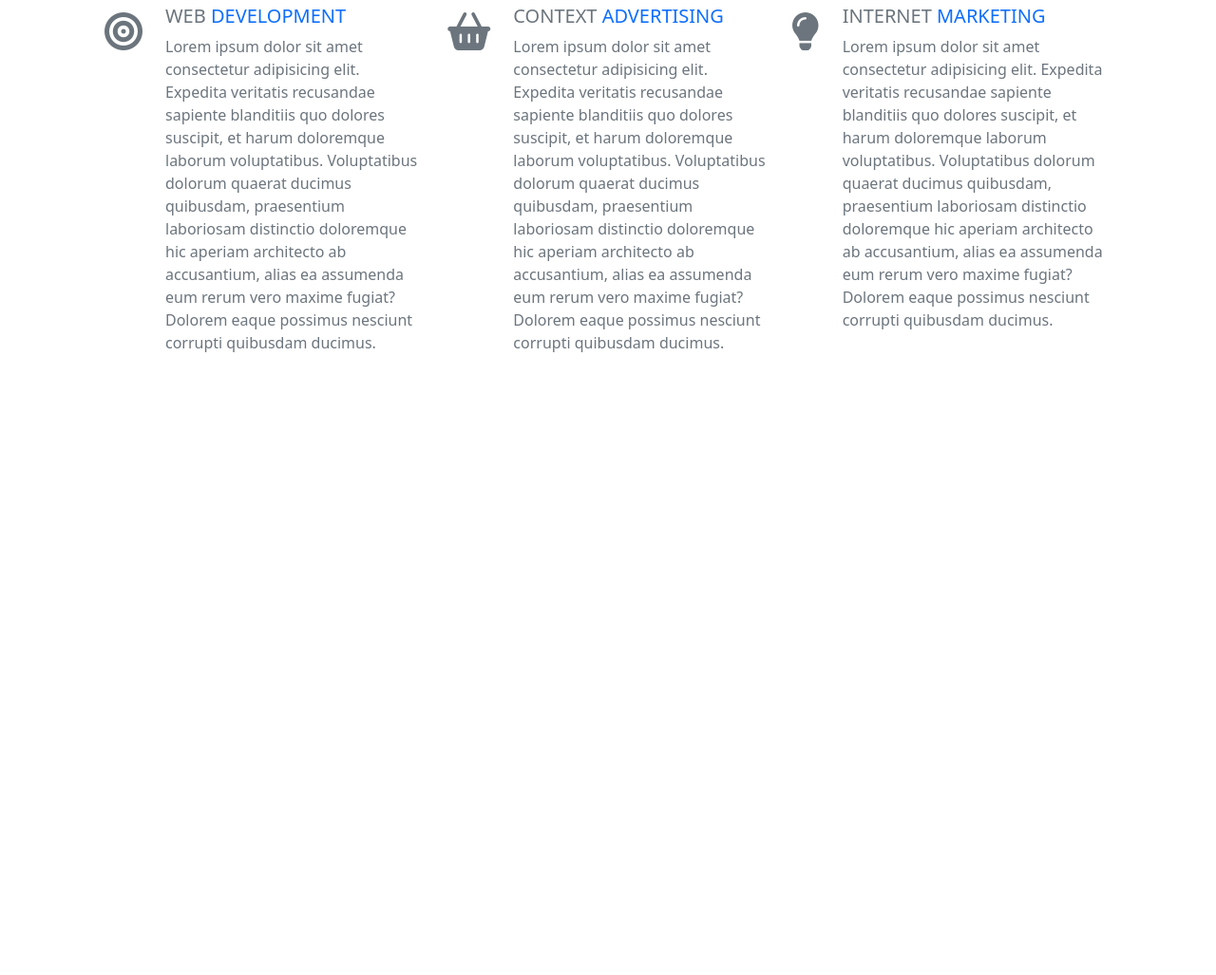
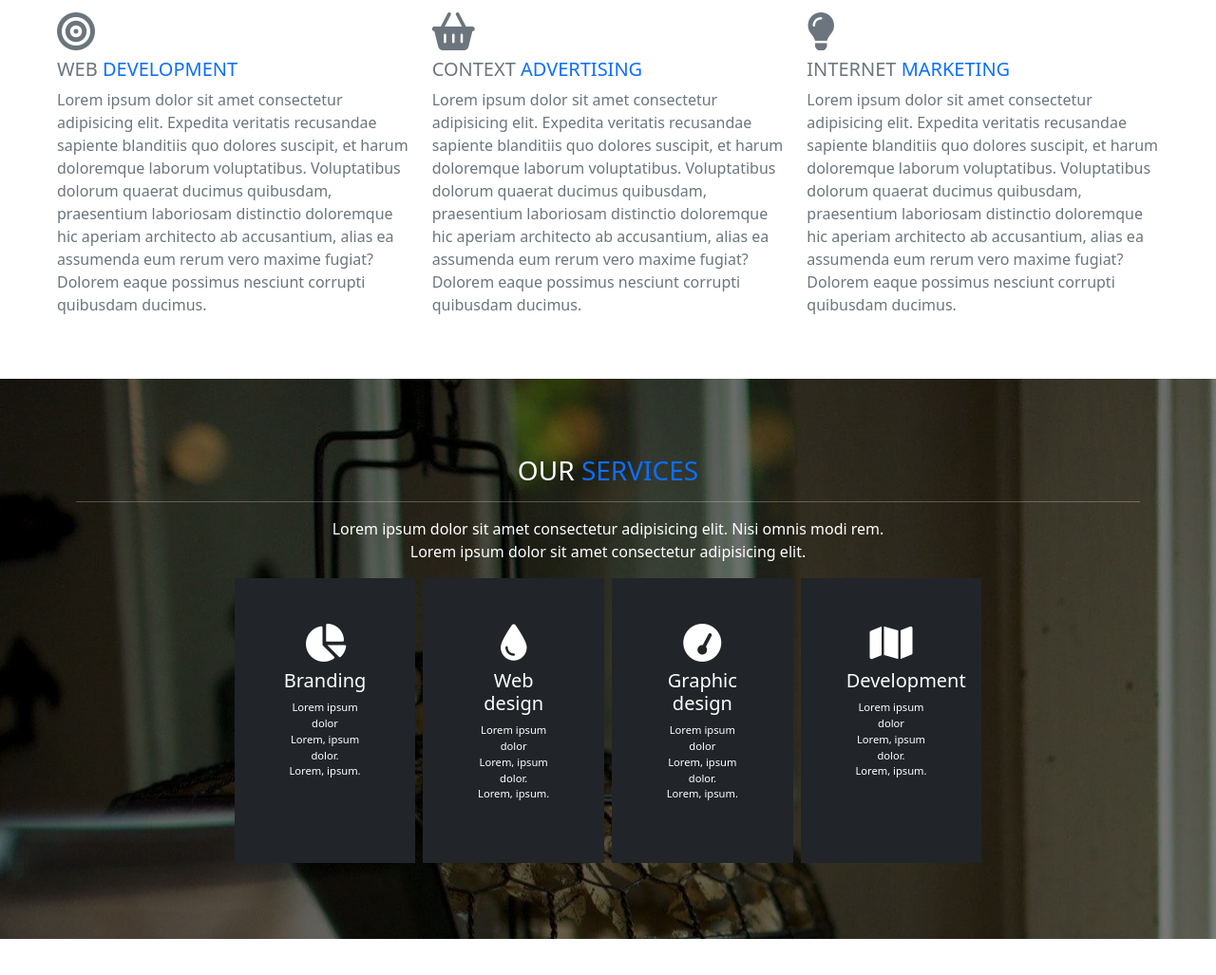
Before and after one commit to rifatptk/Riffant, a plain HTML site: page index.html in a window 1280 px wide. Shown: the part 1255-2282 px from the top of the page at 95% size. Before the commit the page ends 1694 px from the top, so only its background shows below. Drawn offline with Linux system fonts and the light colour scheme.

Commit message:
about section added, some styling fixes, bug fixes.

```diff
--- a/index.html
+++ b/index.html
@@ -84,11 +84,11 @@
 
     <section id="about" class="text-muted">
         <h2 class="fw-bold text-center">ABOUT <span class="text-primary">US</span></h2>
-        <h6 class="fw-bold text-primary text-center">WE CREATE <span class="">AWESOME STUFF</span></h6>
+        <h6 class="fw-bold text-primary text-center">WE CREATE <span class="text-muted">AWESOME STUFF</span></h6>
         <p class="text-center">Lorem, ipsum dolor sit amet consectetur adipisicing elit. Pariatur natus temporibus dolores is gone forever. <br>Lorem ipsum dolor sit amet consectetur, adipisicing elit.</p>
 
         <div class="about-cards row m-5">
-            <div class="about-card col-md-4 d-flex">
+            <div class="about-card col-md-4">
                 <i class="fa-solid fa-bullseye h1 pt-2 pe-4"></i>
                 <div>
                     <h5>WEB <span class="text-primary">DEVELOPMENT</span></h5>
@@ -96,7 +96,7 @@
                 </div>
 
             </div>
-            <div class="about-card col-md-4 d-flex">
+            <div class="about-card col-md-4">
                 <i class="fa-solid fa-basket-shopping h1 pt-2 pe-4"></i>
                 <div>
                     <h5>CONTEXT <span class="text-primary">ADVERTISING</span></h5>
@@ -104,13 +104,52 @@
                 </div>
 
             </div>
-            <div class="about-card col-md-4 d-flex">
+            <div class="about-card col-md-4">
                 <i class="fa-solid fa-lightbulb h1 pt-2 pe-4"></i>
                 <div>
                     <h5>INTERNET <span class="text-primary">MARKETING</span></h5>
                     <p>Lorem ipsum dolor sit amet consectetur adipisicing elit. Expedita veritatis recusandae sapiente blanditiis quo dolores suscipit, et harum doloremque laborum voluptatibus. Voluptatibus dolorum quaerat ducimus quibusdam, praesentium laboriosam distinctio doloremque hic aperiam architecto ab accusantium, alias ea assumenda eum rerum vero maxime fugiat? Dolorem eaque possimus nesciunt corrupti quibusdam ducimus.</p>
                 </div>
 
+            </div>
+        </div>
+    </section>
+
+    <section id="our-services">
+        <div class="our-services-header">
+            <h3>OUR <span class="text-primary">SERVICES</span></h3>
+            <hr>
+            <p>Lorem ipsum dolor sit amet consectetur adipisicing elit. Nisi omnis modi rem. <br>Lorem ipsum dolor sit amet consectetur adipisicing elit.</p>
+
+        </div>
+        <div class="our-services-cards row gap-2 justify-content-center">
+            <div class="our-services-card bg-dark p-5 col-lg-2">
+                <i class="fa-solid fa-chart-pie h1"></i>
+                <h5>Branding</h5>
+                <p>Lorem ipsum dolor <br>
+                Lorem, ipsum dolor. <br>
+                Lorem, ipsum. </p>
+            </div>
+            <div class="our-services-card bg-dark p-5 col-lg-2">
+                <i class="fa-solid fa-droplet h1"></i>
+                <h5>Web design</h5>
+                <p>Lorem ipsum dolor <br>
+                Lorem, ipsum dolor. <br>
+                Lorem, ipsum. </p>
+            </div>
+            <div class="our-services-card bg-dark p-5 col-lg-2">
+                <i class="fa-solid fa-gauge-simple-high h1"></i>
+                <h5>Graphic design</h5>
+                <p>Lorem ipsum dolor <br>
+                Lorem, ipsum dolor. <br>
+                Lorem, ipsum. </p>
+            </div>
+            <div class="our-services-card bg-dark p-5 col-lg-2">
+                <i class="fa-solid fa-map h1"></i>
+                <h5>Development</h5>
+                <p>Lorem ipsum dolor <br>
+                Lorem, ipsum dolor. <br>
+                Lorem, ipsum. </p>
             </div>
         </div>
     </section>
--- a/style.css
+++ b/style.css
@@ -67,7 +67,7 @@ table {
 /* reset css ends==========================================*/
 
 section{
-	margin: 50px;
+	margin: 50px 0;
 }
 
 /* navigation starts======================================= */
@@ -141,6 +141,7 @@ section{
 		position: fixed;
 		bottom: 25px;
 		right: 25px;
+		text-shadow: 0 0 2px black;
 	}
 	.side-nav{
 		background: linear-gradient(rgba(0, 0, 0, 1),rgba(0,0,0,0.3));
@@ -212,3 +213,15 @@ section{
 	}
 }
 /* hero footer ends=========================== */
+/* our services starts--------------------- */
+#our-services{
+	background-image: linear-gradient(rgba(0,0,0,0.5), rgba(0,0,0,0.5)), url(assets/images/XbrmJfY.webp);
+	color:white;
+	padding: 5rem;
+	text-align: center;
+}
+
+.our-services-card p{
+	font-size: 0.7rem;
+}
+/* our services ends--------------------- */
```
